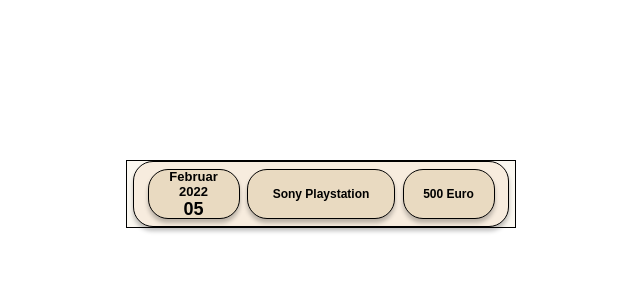
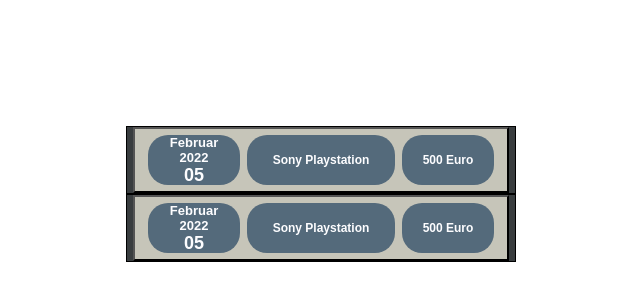
Before and after one commit to ScherwinBidar/capstone-project, a Next.js app: page / in a window 1280 px wide. Shown: the part 206-506 px from the top of the page, without its empty margins (319-959 px from the left). Built offline with nearby package versions, Linux system fonts and the light colour scheme.

Commit message:
css style change

```diff
--- a/components/BudgetBar/BudgetBar.module.css
+++ b/components/BudgetBar/BudgetBar.module.css
@@ -1,5 +1,5 @@
 .wrapperDiv {
-  background-color: #FBF8F1;
+  background-color: #393D3F;
   width: 390px;
   height: fit-content;
   display: flex;
@@ -7,27 +7,24 @@
   flex-direction: column;
   gap: 19px;
   border: solid 1px black;
+
 }
 
 
 .basicBar {
-  background-color: #f7ecde;
-  border: solid 1px black;
-  border-radius: 20px;
-  box-shadow: 0px 4px 4px rgba(0, 0, 0, 0.25);
+  background-color: #C6C5B9;
   display: flex;
   justify-content: space-evenly;
   align-items: center;
   width: 23.5rem;
   height: 66px;
   font-weight: bolder;
+  color: #FDFDFF;
 }
 
 .amount {
-  border: solid 1px black;
   border-radius: 20px;
-  background-color: #e9dac1;
-  box-shadow: 0px 4px 4px rgba(0, 0, 0, 0.25);
+  background-color: #546A7B;
   font-size: 12px;
   width: 5.75rem;
   height: 50px;
@@ -37,10 +34,8 @@
 }
 
 .item {
-  border: solid 1px black;
   border-radius: 20px;
-  background-color: #e9dac1;
-  box-shadow: 0px 4px 4px rgba(0, 0, 0, 0.25);
+  background-color: #546A7B;
   font-size: 12px;
   display: flex;
   justify-content: center;
@@ -49,19 +44,8 @@
   height: 50px;
 }
 
-.date {
-  border: solid 1px black;
-  border-radius: 20px;
-  background-color: #e9dac1;
-  box-shadow: 0px 4px 4px rgba(0, 0, 0, 0.25);
-  font-size: 12px;
-  display: flex;
-  flex-direction: column;
-  align-items: center;
-  justify-content: center;
-  width: 92px;
-  height: 50px;
-}
+
+
 
 @media (max-width: 389px) {
   .wrapperDiv {
@@ -75,10 +59,7 @@
   }
 
   .basicBar {
-    background-color: #f7ecde;
-    border: solid 1px black;
-    border-radius: 20px;
-    box-shadow: 0px 4px 4px rgba(0, 0, 0, 0.25);
+    background-color: #546A7B;
     display: flex;
     flex-direction: column;
     justify-content: space-evenly;
@@ -95,10 +76,8 @@
 
 
   .amount {
-    border: solid 1px black;
     border-radius: 20px;
-    background-color: #e9dac1;
-    box-shadow: 0px 4px 4px rgba(0, 0, 0, 0.25);
+    background-color: #546A7B;
     font-size: 12px;
     width: 92px;
     height: 50px;
@@ -108,10 +87,8 @@
   }
 
   .item {
-    border: solid 1px black;
     border-radius: 20px;
-    background-color: #e9dac1;
-    box-shadow: 0px 4px 4px rgba(0, 0, 0, 0.25);
+    background-color: #546A7B;
     font-size: 12px;
     display: flex;
     justify-content: center;
@@ -120,17 +97,5 @@
     height: 50px;
   }
 
-  .date {
-    border: solid 1px black;
-    border-radius: 20px;
-    background-color: #e9dac1;
-    box-shadow: 0px 4px 4px rgba(0, 0, 0, 0.25);
-    font-size: 12px;
-    display: flex;
-    flex-direction: column;
-    align-items: center;
-    justify-content: center;
-    width: 92px;
-    height: 50px;
-  }
+
 }
--- a/components/BudgetBar/BudgetDate.module.css
+++ b/components/BudgetBar/BudgetDate.module.css
@@ -1,8 +1,6 @@
 .date {
-    border: solid 1px black;
     border-radius: 20px;
-    background-color: #e9dac1;
-    box-shadow: 0px 4px 4px rgba(0, 0, 0, 0.25);
+    background-color: #546A7B;
     font-size: 12px;
     display: flex;
     flex-direction: column;
@@ -11,7 +9,8 @@
     width: 92px;
     height: 50px;
     font-weight: bolder;
-  }
+ }
+
 
   .month {
      font-size: small;
--- a/pages/index.js
+++ b/pages/index.js
@@ -7,6 +7,7 @@
   return (
     <>
       <Budgetbar />
+      <Budgetbar />
     </>
   );
 }
```
